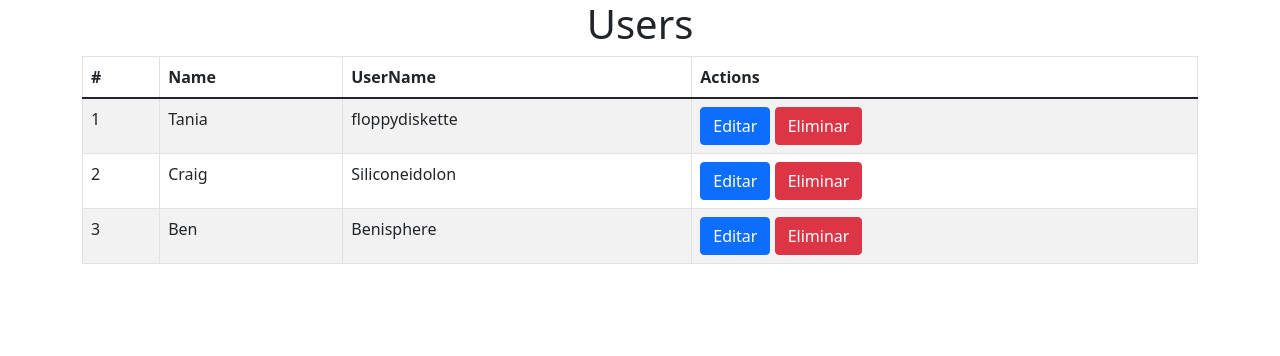
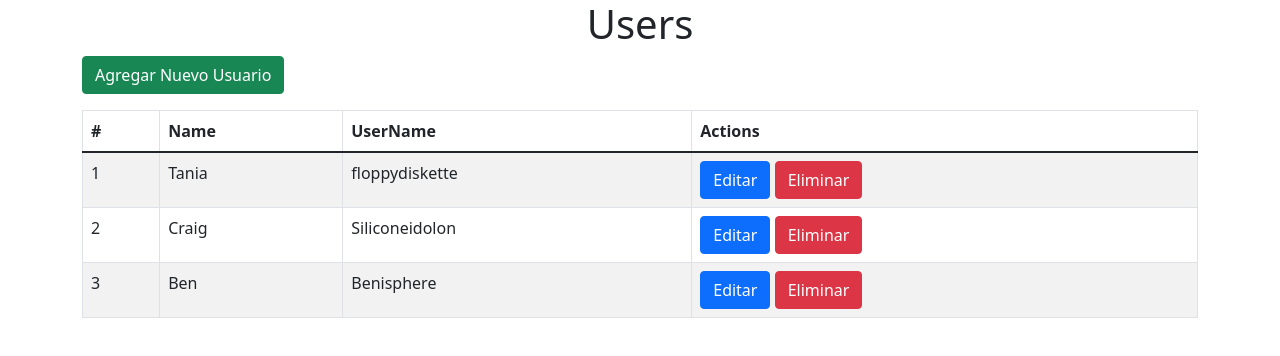
Before and after one commit to RodrigoDEVS/crud-react-hooks-mejorado, a React (Create React App) app: page /users in a window 1280 px wide. Shown: the top 356 px of the page. Built offline with nearby package versions, Linux system fonts and the light colour scheme.

Commit message:
Refactorización: Se agregó la funcionalidad para mostrar y esconder el formulario de registro

```diff
--- a/src/components/AddUserForm.js
+++ b/src/components/AddUserForm.js
@@ -1,19 +1,17 @@
 import React from 'react'
 import { Form, Button } from 'react-bootstrap'
 import { useForm } from 'react-hook-form'
-import { useNavigate } from 'react-router-dom'
 
 const AddUserForm = (props) => {
 
+    console.log(props)
+    console.log(props.users)
     const { register, formState: { errors }, handleSubmit } = useForm();
-
-    const navigate = useNavigate();
 
     const onSubmit = (data, e) => {
         console.log(data)
         props.addUser(data)
         e.target.reset()
-        navigate('/')
     }
 
     return (
@@ -32,7 +30,7 @@ const AddUserForm = (props) => {
                         <p className='text-danger text-small d-block mb-2' >{errors.username && 'Campo Requerido'}</p>
                 </Form.Group>
 
-                <Button variant="primary" type="submit" href='/'>Agregar</Button>
+                <Button variant="primary" type="submit" >Agregar</Button>
             </Form>
         </div>
     )
--- a/src/components/UserTable.js
+++ b/src/components/UserTable.js
@@ -1,12 +1,10 @@
 import React from 'react'
 import { Table, Button } from 'react-bootstrap'
-import {Link} from 'react-router-dom'
-import EditUserForm from './EditUserForm'
 
 const UserTable = (props) => {
-    console.log(props)
+
     return (
-        <div>
+        <div className='mt-3'>
             <Table striped bordered hover>
                 <thead>
                     <tr>
--- a/src/pages/LandingPage.js
+++ b/src/pages/LandingPage.js
@@ -1,13 +1,12 @@
 import { Button } from 'react-bootstrap'
 import React from 'react'
-import { Link } from 'react-router-dom'
 
 const LandingPage = () => {
   return (
     <div style={{textAlign: 'center'}} className='containter'>
       <h1 >Bienvenido</h1>
       <p>Por Favor, Elija una Opción:</p>
-      <Button variant="primary"><Link to={'register'} style={{textDecoration: 'none', color: 'white'}}>Registro Nuevo</Link></Button>{' '}
+      {/*<Button variant="primary"><Link to={'register'} style={{textDecoration: 'none', color: 'white'}}>Registro Nuevo</Link></Button>{' '}*/}
 
       <Button variant="primary" href='/users'>Mostrar Usuarios</Button>
     </div>
--- a/src/pages/Register.js
+++ b/src/pages/Register.js
@@ -5,7 +5,7 @@ const Register = () => {
   return (
     <div className={'container'}>
         <h1>Registro de Usuario</h1>
-        <AddUserForm/>
+        <AddUserForm />
     </div>
   )
 }
--- a/src/pages/Users.js
+++ b/src/pages/Users.js
@@ -2,6 +2,8 @@ import React, { useState } from 'react'
 import UserTable from '../components/UserTable'
 import { v4 as uuidv4 } from 'uuid';
 import EditUserForm from '../components/EditUserForm';
+import AddUserForm from '../components/AddUserForm';
+import { Button } from 'react-bootstrap';
 
 const Users = () => {
 
@@ -14,9 +16,19 @@ const Users = () => {
     //state
     const [users, setUsers] = useState(usersData)
 
+    //Agregar Usuarios
+
+    const [create, setCreate] = useState(false)
+
+    const addUser = (user) => {
+        user.id = uuidv4()
+        setCreate(false)
+        setUsers([...users, user])
+    }
+
     //Eliminar Usuarios
     const deleteUser = (id) => {
-        setUsers(users.filter(user => user.id != id))
+        setUsers(users.filter(user => user.id !== id))
     }
 
     //Editar Usuario
@@ -39,9 +51,13 @@ const Users = () => {
 
     return (
         <div className='containter'>
+
             <h1 style={{ textAlign: 'center' }} >Users</h1>
-            {/*<UserTable users={users} deleteUser={deleteUser} editRow={editRow}/>*/}
-            {editing?<EditUserForm currentUser={currentUser} updateUser={updateUser}/>:<UserTable users={users} deleteUser={deleteUser} editRow={editRow}/>}
+            <Button variant="success" onClick={()=>{setCreate(true)}}>Agregar Nuevo Usuario</Button>
+            {create ? <AddUserForm setCreate={setCreate} addUser={addUser} users={users}/> : ''}
+            {editing ? <EditUserForm currentUser={currentUser} updateUser={updateUser} /> : <UserTable users={users} deleteUser={deleteUser} editRow={editRow} />}
+
+
         </div>
     )
 }
```
